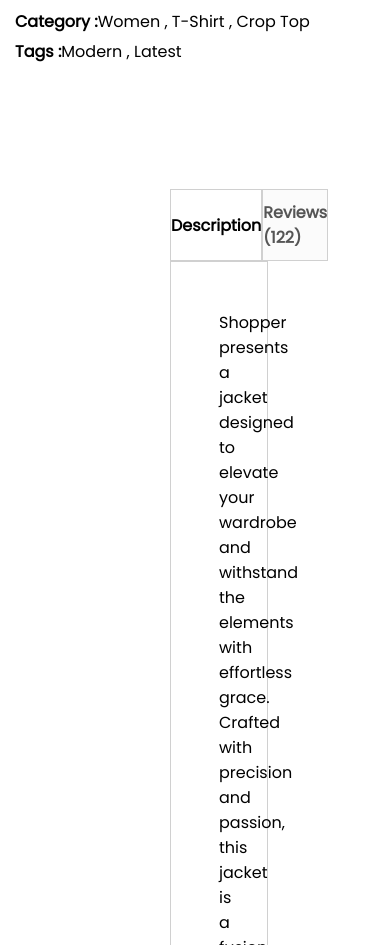
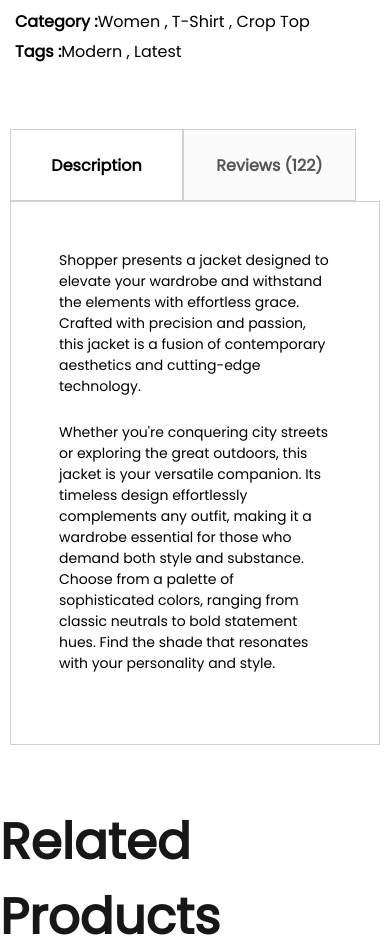
Before and after one commit to SomsuryaMohapatra/E-Commerce-Frontend, a React (Create React App) app: page /product/1 in a window 390 px wide. Shown: the part 940-1885 px from the top of the page. Built offline with nearby package versions, Linux system fonts and the light colour scheme.

Commit message:
Responsive DescriptionBox

```diff
--- a/src/Components/DescriptionBox/DescriptionBox.css
+++ b/src/Components/DescriptionBox/DescriptionBox.css
@@ -1,12 +1,12 @@
-.descriptionbox{
+.descriptionbox {
     margin: 120px 170px;
 }
 
-.descriptionbox-navigator{
+.descriptionbox-navigator {
     display: flex;
 }
 
-.descriptionbox-nav-box{
+.descriptionbox-nav-box {
     display: flex;
     justify-content: center;
     align-items: center;
@@ -17,12 +17,12 @@
     border: 1px solid #d0d0d0;
 }
 
-.descriptionbox-nav-box.fade{
+.descriptionbox-nav-box.fade {
     background: #fbfbfb;
     color: #555;
 }
 
-.descriptionbox-description{
+.descriptionbox-description {
     display: flex;
     flex-direction: column;
     gap: 25px;
@@ -30,3 +30,26 @@
     padding: 48px;
     padding-bottom: 70px;
 }
+
+@media(max-width:1280px) {
+    .descriptionbox {
+        margin: 50px;
+    }
+
+}
+
+@media(max-width:1024px) {
+    .descriptionbox {
+        margin: 70px 30px;
+    }
+}
+
+@media(max-width:800px) {
+    .descriptionbox {
+        margin: 60px 10px;
+    }
+
+    .descriptionbox-description{
+        font-size: 14px;
+    }
+}
```
